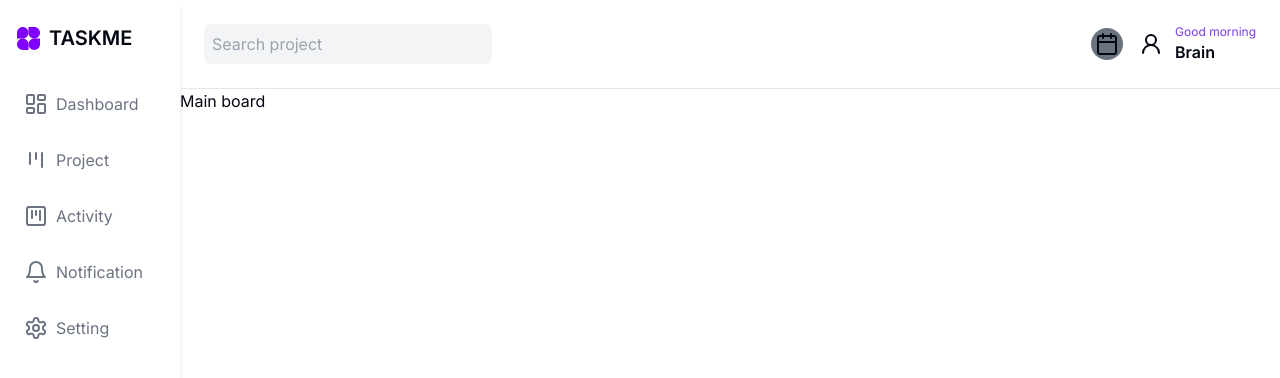
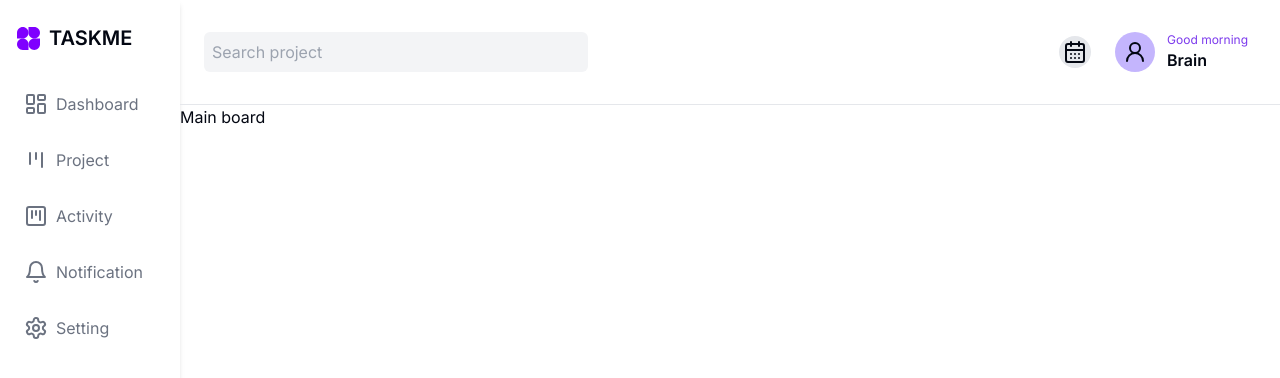
Before and after one commit to brain-ambani/nextjs-task-manager, a Next.js app: page /dashboard in a window 1280 px wide. Shown: the top 378 px of the page. Built offline with nearby package versions, Linux system fonts and the light colour scheme.

Commit message:
completed the search and profile section

```diff
--- a/app/dashboard/components/board.tsx
+++ b/app/dashboard/components/board.tsx
@@ -1,23 +1,23 @@
-import { Calendar, User2Icon } from 'lucide-react';
+import { CalendarDays, User2Icon } from 'lucide-react';
 
 export default function Board() {
   return (
     <main className='flex-1 '>
       <div className=''>
-        <div className='flex justify-between py-6 px-6 '>
+        <div className='flex justify-between items-center py-6 px-6 '>
           <div>
             <input
               type='text'
               placeholder='Search project'
-              className='border-1 w-72 text-primary bg-gray-100 rounded-md p-2 outline-none'
+              className='border-1 w-80 md:w-96 text-primary bg-gray-100 rounded-md p-2 outline-none'
             />
           </div>
           <div className='flex items-center gap-4'>
-            <div className='bg-muted-foreground p-1 cursor-pointer rounded-full'>
-              <Calendar />
+            <div className='bg-gray-200 p-1  cursor-pointer rounded-full'>
+              <CalendarDays />
             </div>
-            <div className='flex items-center gap-1'>
-              <div>
+            <div className='flex items-center rounded-md cursor-pointer gap-1 p-2 hover:bg-slate-200'>
+              <div className='bg-violet-300 rounded-full p-2'>
                 <User2Icon />
               </div>
               <div className='gap-1 pl-2'>
```
